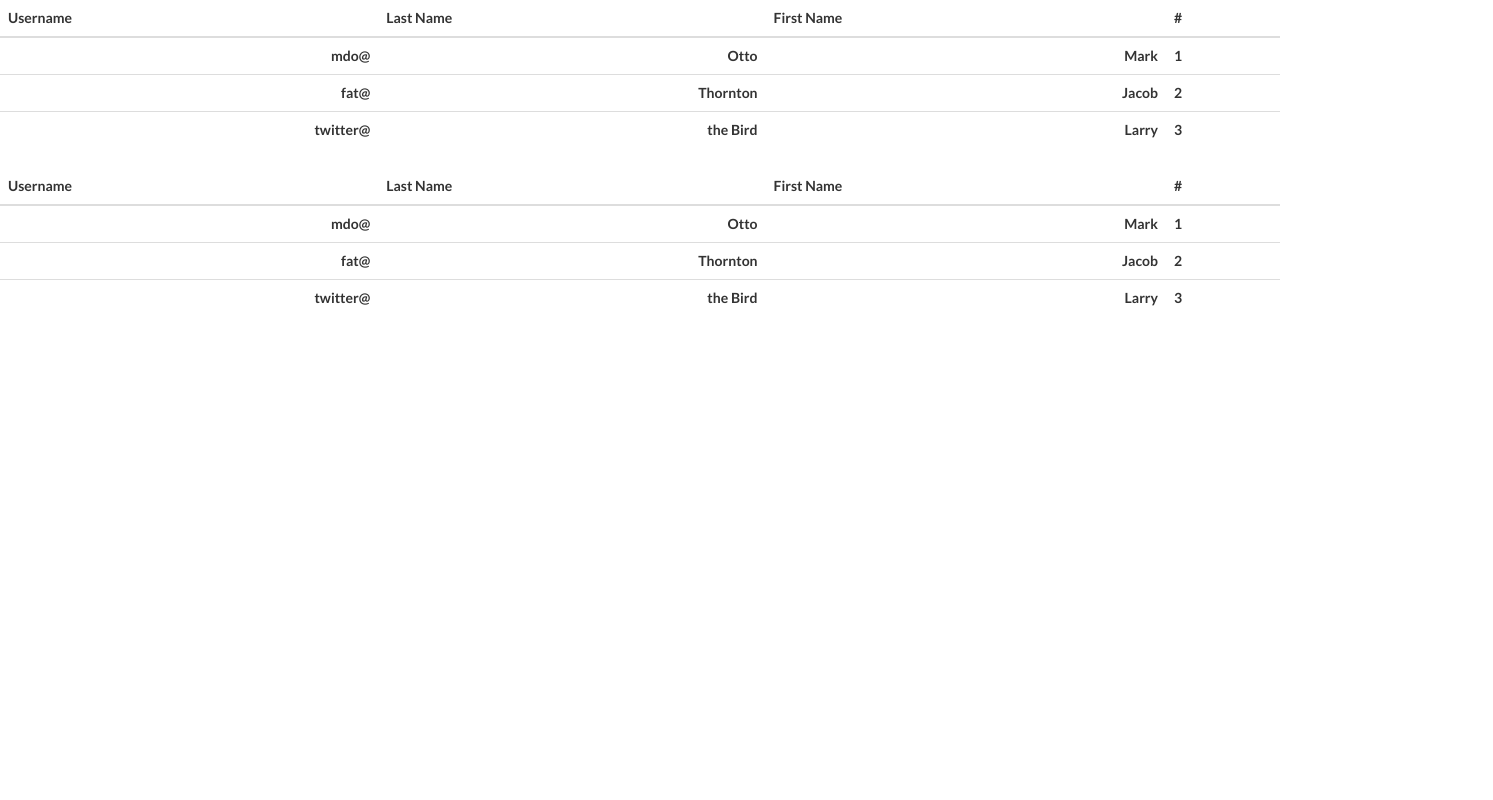
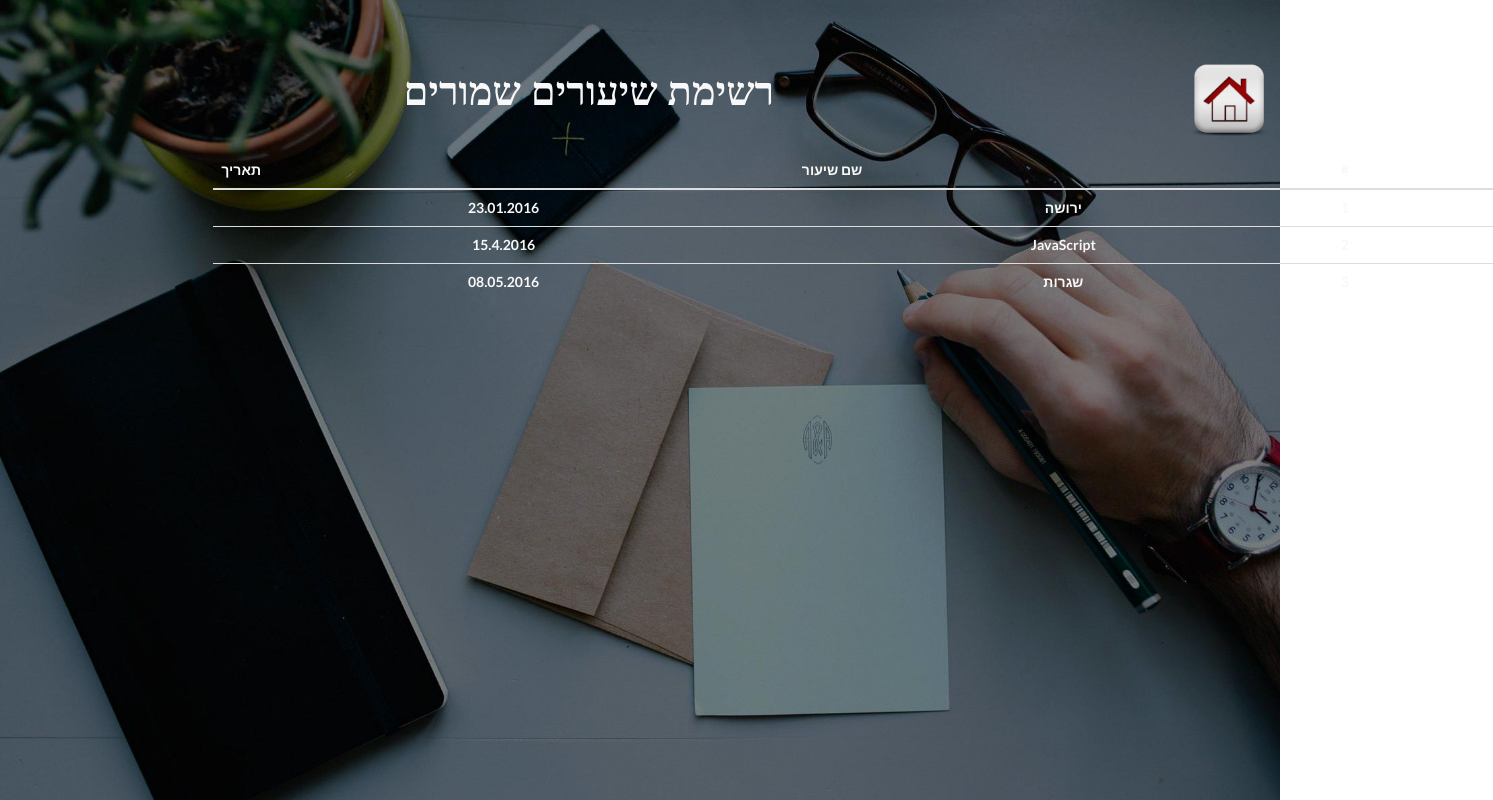
Before and after one commit to maayanshem/Katimba, a website: page Client/lessonsList.html in a window 1280 px wide. Shown: the whole page, 1493 px wide, since content can reach past the window. Drawn offline with Linux system fonts and the light colour scheme; a web font is replaced by a local one.

Commit message:
Shani gitel

```diff
--- /dev/null
+++ b/Client/css/listStyle.css
@@ -0,0 +1,16 @@
+@import url(http://fonts.googleapis.com/earlyaccess/alefhebrew.css);
+h1 {
+    font-family: 'Alef Hebrew';
+    text-align: center;
+    font-size: 40px;
+}
+
+#homepage {
+    width: 8%;
+    float: right
+
+}
+
+table{
+    margin: 0 auto;
+}
--- a/Client/css/myStyle.css
+++ b/Client/css/myStyle.css
@@ -1,7 +1,5 @@
 @import url(http://fonts.googleapis.com/earlyaccess/alefhebrew.css);
-
-
-body{
+body {
     font-family: 'Alef Hebrew';
     text-align: center;
     font-size: 20px;
@@ -12,114 +10,89 @@ body{
     background-position: center, center;
     height: 100%;
 }
-
-h1
-{
+#homepage {
+    width: 8%;
+    float: right;
+}
+h1 {
     font-size: 70px;
     font-family: 'Alef Hebrew';
     margin-top: 40px;
-
+    color: ghostwhite;
 }
-.green-squre{
+.green-squre {
     background-color: #3bd43b;
     width: 100%;
     height: 100%;
     position: absolute;
     animation: changeGreenColor 10s infinite ease-in reverse;
-
 }
-
-@keyframes changeGreenColor
-{
-    0%
-    {
+@keyframes changeGreenColor {
+    0% {
         background-color: #3bd43b;
     }
-    50%
-    {
+    50% {
         background-color: #80ef80;
     }
     100% {
         background-color: #3bd43b;
     }
 }
-
-.red-squre{
+.red-squre {
     background-color: red;
     width: 100%;
     height: 100%;
     position: absolute;
     animation: changeRedColor 10s infinite ease-in reverse;
-
 }
-
-@keyframes changeRedColor
-{
-    0%
-    {
+@keyframes changeRedColor {
+    0% {
         background-color: #ff0000;
     }
-    50%
-    {
+    50% {
         background-color: #fd5151;
     }
     100% {
         background-color: #ff0000;
     }
 }
-
-.yellow-squre{
+.yellow-squre {
     background-color: yellow;
     width: 100%;
     height: 100%;
     position: absolute;
     animation: changeYellowColor 10s infinite ease-in reverse;
-
 }
-
-@keyframes changeYellowColor
-{
-    0%
-    {
+@keyframes changeYellowColor {
+    0% {
         background-color: #ffc134;
     }
-    50%
-    {
+    50% {
         background-color: #fff03a;
     }
     100% {
         background-color: #ffc134;
     }
 }
-
-.alert-text{
+.alert-text {
     color: white;
     font-size: 40px;
 }
-
-
-#start
-{
+#start {
     font-size: 120px;
     margin-top: 30px;
 }
-
-#start:hover
-{
+#start:hover {
     font-size: 135px;
-    color:#dbd5d1;
+    color: #dbd5d1;
     cursor: pointer
 }
-
-#conclusion
-{
+#conclusion {
     margin-top: 100px;
     font-size: 30px;
-        color:ghostwhite;
+    color: ghostwhite;
 }
-
-#info
-{
+#info {
     /*margin-bottom: 30px;*/
     margin-top: 110px;
 }
--- a/Client/js/liveLesson.js
+++ b/Client/js/liveLesson.js
@@ -12,7 +12,6 @@ app.controller("liveLessonController", ["$scope", "$http", "$interval", function
         $scope.directionCounter = {
             Right: 0,
             Left: 0,
-            Front: 0,
             Back: 0
         };
 
@@ -53,9 +52,6 @@ app.controller("liveLessonController", ["$scope", "$http", "$interval", function
                 } else if (currentPosition.Back) {
                     $scope.currentPosition = "מאחור";
                     checkPositonFunc("Back");
-                } else if (currentPosition.Front) {
-                    $scope.currentPosition = "מקדימה";
-                    checkPositonFunc("Front");
                 }
             });
 
--- a/Client/lessonsList.html
+++ b/Client/lessonsList.html
@@ -9,6 +9,8 @@
 
     <!-- Custom CSS -->
     <link href="css/landing-page.css" rel="stylesheet">
+
+    <link href="css/listStyle.css" rel="stylesheet">
 
     <!-- Custom Fonts -->
     <link href="font-awesome/css/font-awesome.min.css" rel="stylesheet" type="text/css">
@@ -22,69 +24,41 @@
     <![endif]-->
 </head>
 
-<body>
+<body class="intro-header">
+    <a href="index.html"> <img id="homepage" src="img/122798-matte-red-and-white-square-icon-business-home5.png"> </a>
+    <h1>
+       רשימת שיעורים שמורים
+    </h1>
 
-    <table class="table" dir=rtl>
-  <thead class="thead-inverse">
+    <table class="table table-inverse col-md-offset-2 col-md-8 col-md-offset-2" dir="rtl">
+  <thead>
     <tr>
       <th>#</th>
-      <th>First Name</th>
-      <th>Last Name</th>
-      <th>Username</th>
+      <th>שם שיעור</th>
+      <th> תאריך</th>
     </tr>
   </thead>
   <tbody>
     <tr>
       <th scope="row">1</th>
-      <td>Mark</td>
-      <td>Otto</td>
-      <td>@mdo</td>
+      <td>ירושה </td>
+      <td>23.01.2016</td>
     </tr>
     <tr>
       <th scope="row">2</th>
-      <td>Jacob</td>
-      <td>Thornton</td>
-      <td>@fat</td>
+      <td>JavaScript</td>
+      <td>15.4.2016</td>
+
     </tr>
     <tr>
       <th scope="row">3</th>
-      <td>Larry</td>
-      <td>the Bird</td>
-      <td>@twitter</td>
+      <td>שגרות</td>
+      <td>08.05.2016</td>
+
     </tr>
   </tbody>
 </table>
 
-<table class="table" dir="rtl">
-  <thead class="thead-default">
-    <tr>
-      <th>#</th>
-      <th>First Name</th>
-      <th>Last Name</th>
-      <th>Username</th>
-    </tr>
-  </thead>
-  <tbody>
-    <tr>
-      <th scope="row">1</th>
-      <td>Mark</td>
-      <td>Otto</td>
-      <td>@mdo</td>
-    </tr>
-    <tr>
-      <th scope="row">2</th>
-      <td>Jacob</td>
-      <td>Thornton</td>
-      <td>@fat</td>
-    </tr>
-    <tr>
-      <th scope="row">3</th>
-      <td>Larry</td>
-      <td>the Bird</td>
-      <td>@twitter</td>
-    </tr>
-  </tbody>
-</table>
 </body>
 
 </html>
```
Also changed, not shown: Client/grp.html (+3 -1 lines), Client/liveLesson.html (+11 -24 lines), Client/img/122798-matte-red-and-white-square-icon-business-home5.png (added), Client/img/Picture6.png (added), Client/img/images.jpg (added).
